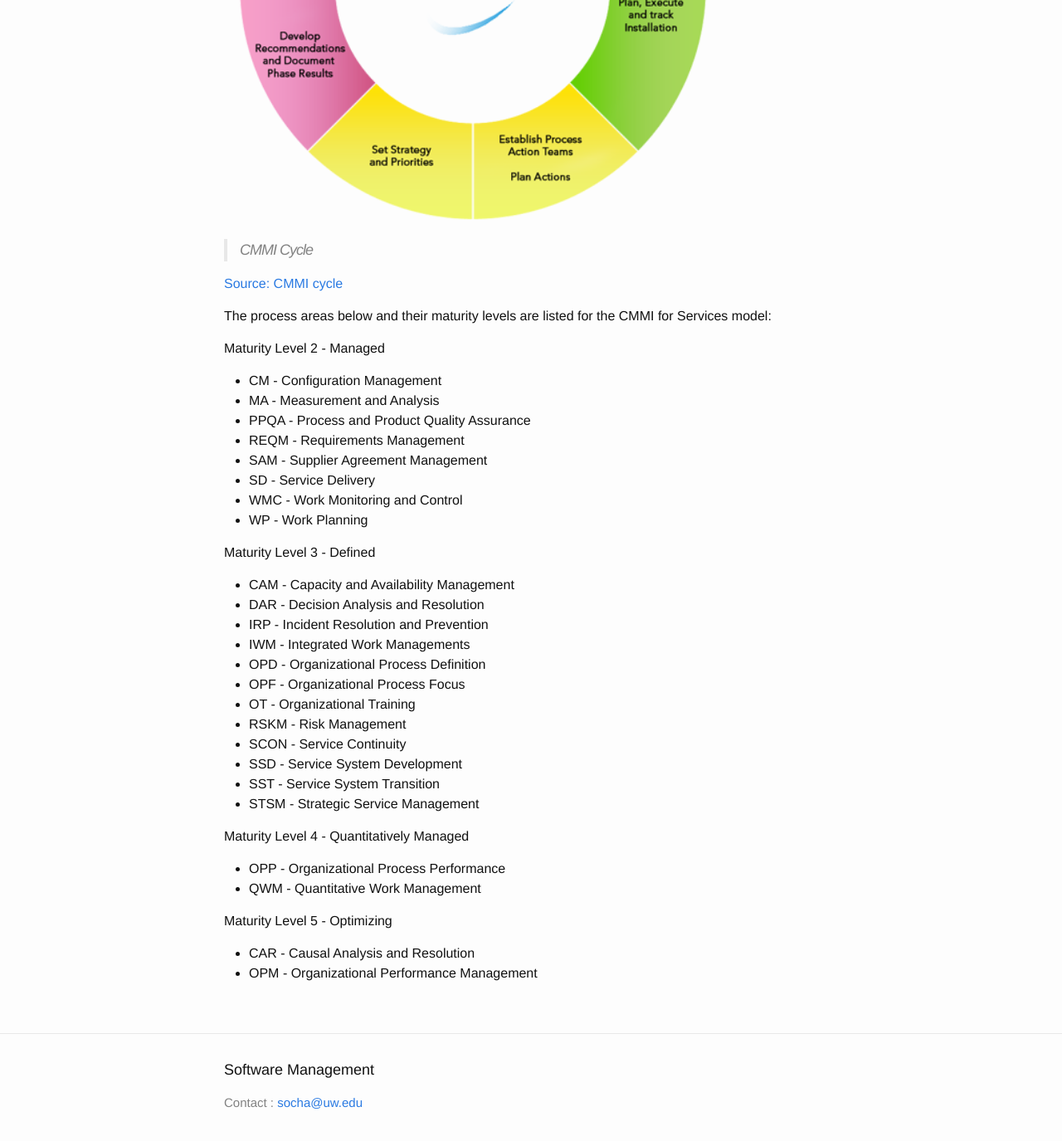
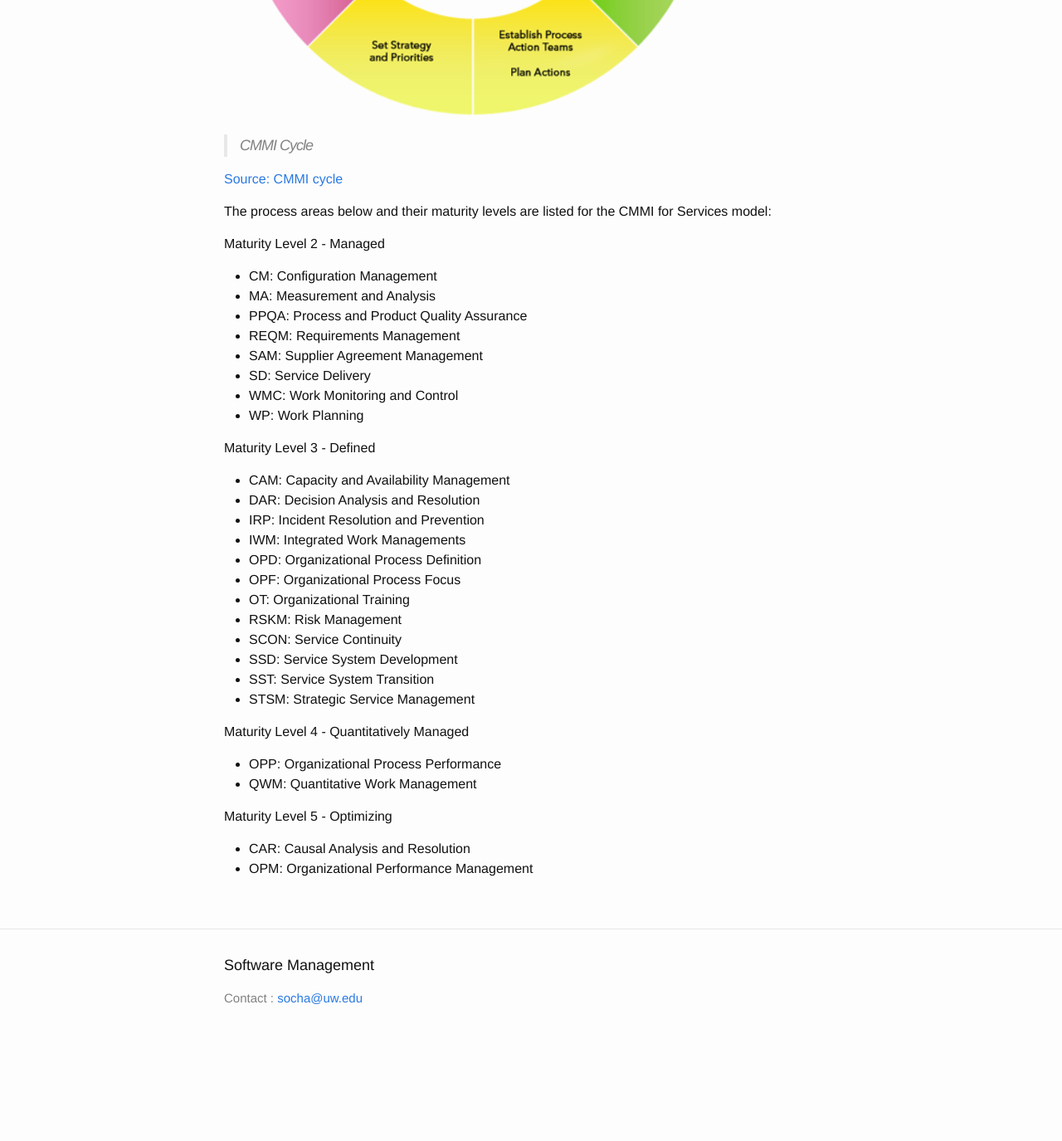
Before and after one commit to css566/css566.github.io, a Jekyll site: the page built from _posts/2016-05-16-CMMI.md, in a window 1280 px wide and 1400 px high, scrolled down 1238 px. Shown: the top 1375 px of the window at 83% size. Built offline with Jekyll 4.4.1, drawn with Linux system fonts in a browser that asks for light colours; comment, search, counter and statistics services are not loaded; after the commit the page ends 2512 px from its top, so only the background shows below that; some of the changed lines change nothing that is shown; some of the changed text lies outside the part shown.

Commit message:
augmented content

```diff
--- a/_posts/2016-05-16-CMMI.md
+++ b/_posts/2016-05-16-CMMI.md
@@ -13,11 +13,6 @@
 
 
 ## Overview
-CMMI currently addresses three areas of interest:
-- Product and service development — CMMI for Development (CMMI-DEV),
-- Service establishment, management, — CMMI for Services (CMMI-SVC), and
-- Product and service acquisition — CMMI for Acquisition (CMMI-ACQ).
-
 
 <img src="/images/cmmi_wheel.png" alt="GitHub Logo" width="600" />
 
@@ -29,33 +24,33 @@
 The process areas below and their maturity levels are listed for the CMMI for Services model:
 
 Maturity Level 2 - Managed
-- CM - Configuration Management
-- MA - Measurement and Analysis
-- PPQA - Process and Product Quality Assurance
-- REQM - Requirements Management
-- SAM - Supplier Agreement Management
-- SD - Service Delivery
-- WMC - Work Monitoring and Control
-- WP - Work Planning
+- CM: Configuration Management
+- MA: Measurement and Analysis
+- PPQA: Process and Product Quality Assurance
+- REQM: Requirements Management
+- SAM: Supplier Agreement Management
+- SD: Service Delivery
+- WMC: Work Monitoring and Control
+- WP: Work Planning
 
 Maturity Level 3 - Defined
-- CAM - Capacity and Availability Management
-- DAR - Decision Analysis and Resolution
-- IRP - Incident Resolution and Prevention
-- IWM - Integrated Work Managements
-- OPD - Organizational Process Definition
-- OPF - Organizational Process Focus
-- OT - Organizational Training
-- RSKM - Risk Management
-- SCON - Service Continuity
-- SSD - Service System Development
-- SST - Service System Transition
-- STSM - Strategic Service Management
+- CAM: Capacity and Availability Management
+- DAR: Decision Analysis and Resolution
+- IRP: Incident Resolution and Prevention
+- IWM: Integrated Work Managements
+- OPD: Organizational Process Definition
+- OPF: Organizational Process Focus
+- OT: Organizational Training
+- RSKM: Risk Management
+- SCON: Service Continuity
+- SSD: Service System Development
+- SST: Service System Transition
+- STSM: Strategic Service Management
 
 Maturity Level 4 - Quantitatively Managed
-- OPP - Organizational Process Performance
-- QWM - Quantitative Work Management
+- OPP: Organizational Process Performance
+- QWM: Quantitative Work Management
 
 Maturity Level 5 - Optimizing
-- CAR - Causal Analysis and Resolution
-- OPM - Organizational Performance Management
+- CAR: Causal Analysis and Resolution
+- OPM: Organizational Performance Management
```
